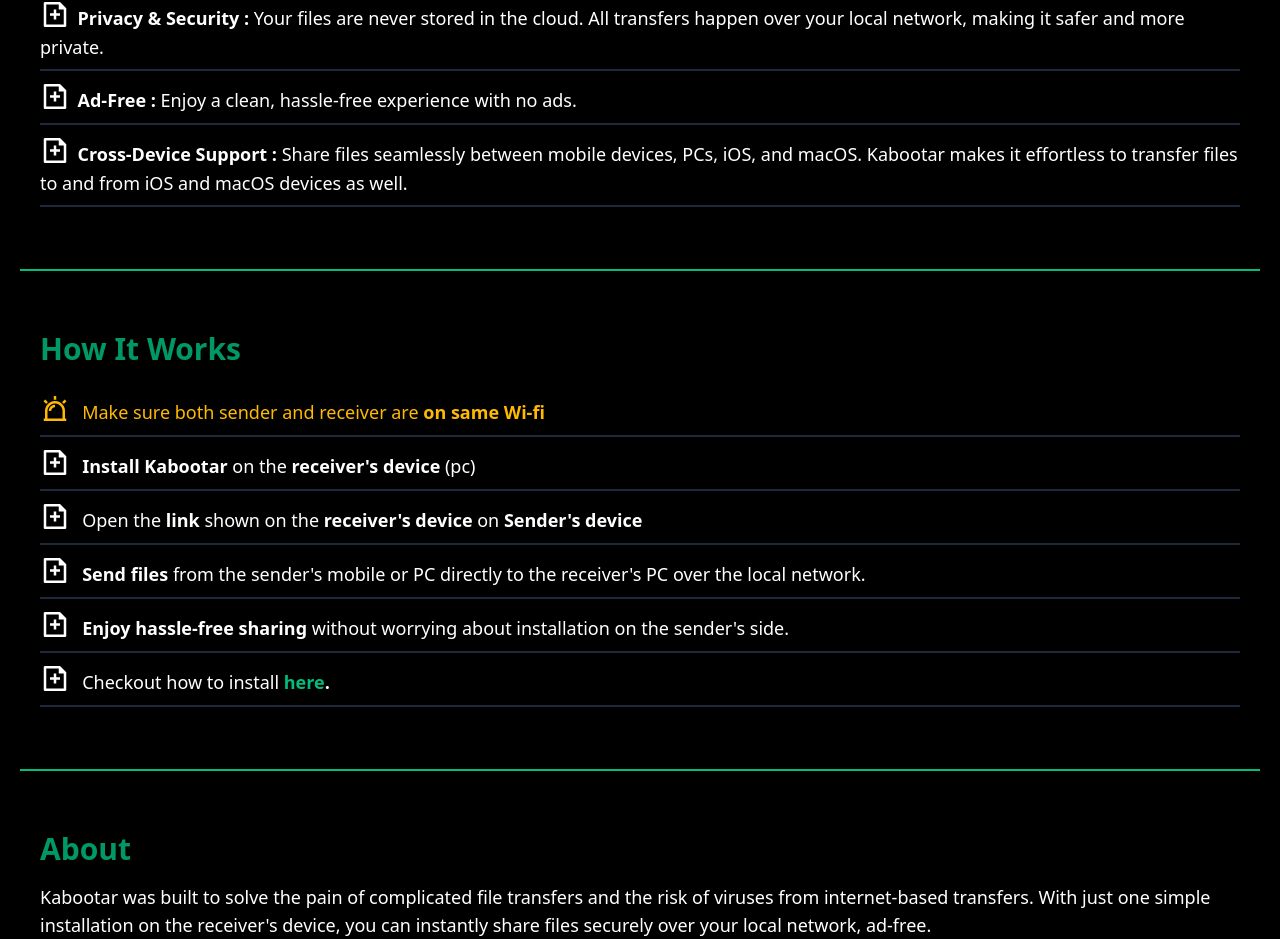
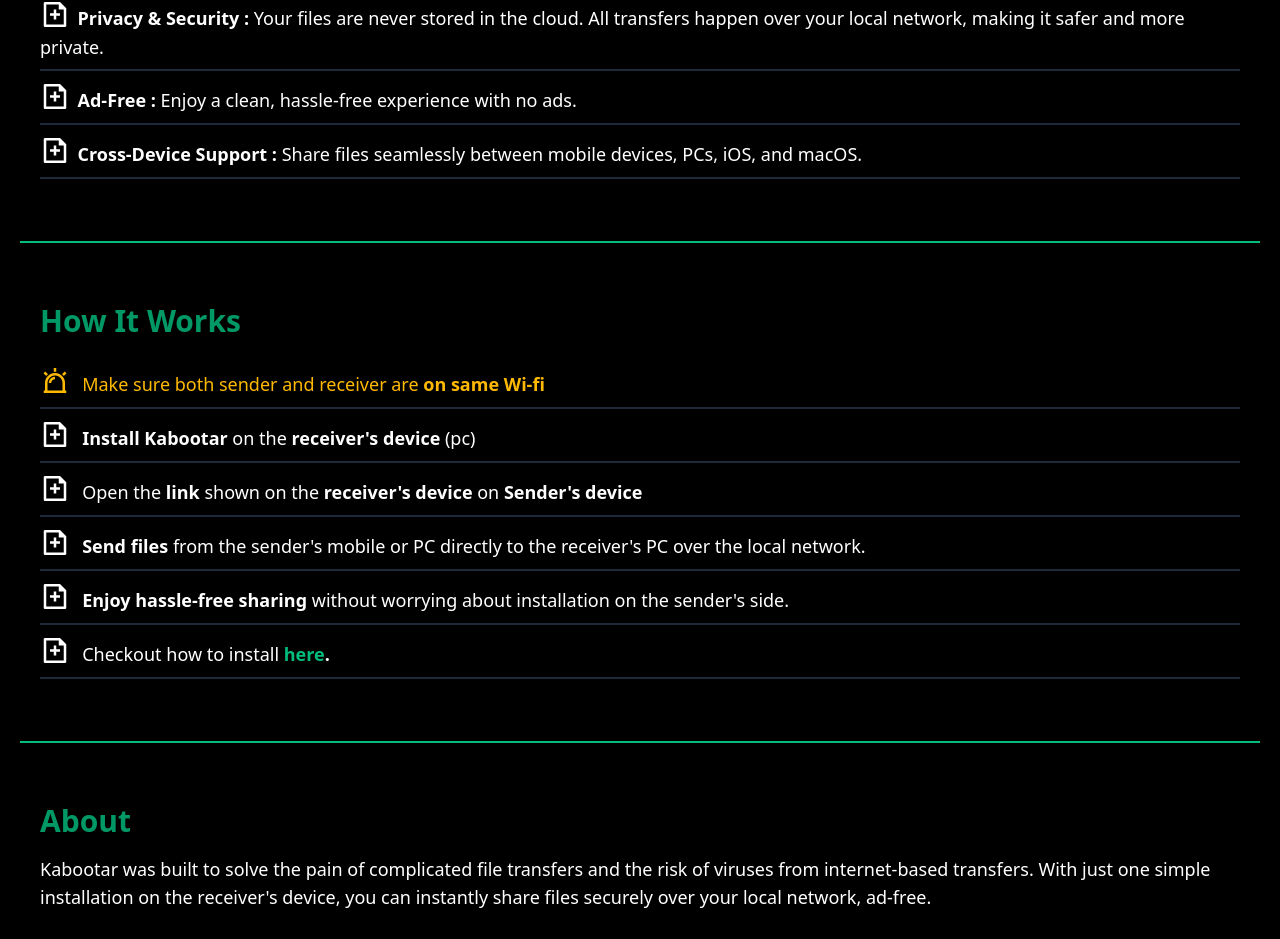
Before and after one commit to RitikJaiswal75/kabootar-web, a React (Vite) app: page / in a window 1280 px wide. Shown: the part 815-1754 px from the top of the page. Built offline with nearby package versions, Linux system fonts and the light colour scheme.

Commit message:
fix features

```diff
--- a/src/constants/features.ts
+++ b/src/constants/features.ts
@@ -31,6 +31,6 @@
   {
     point: "Cross-Device Support",
     description:
-      "Share files seamlessly between mobile devices, PCs, iOS, and macOS. Kabootar makes it effortless to transfer files to and from iOS and macOS devices as well.",
+      "Share files seamlessly between mobile devices, PCs, iOS, and macOS.",
   },
 ];
```
